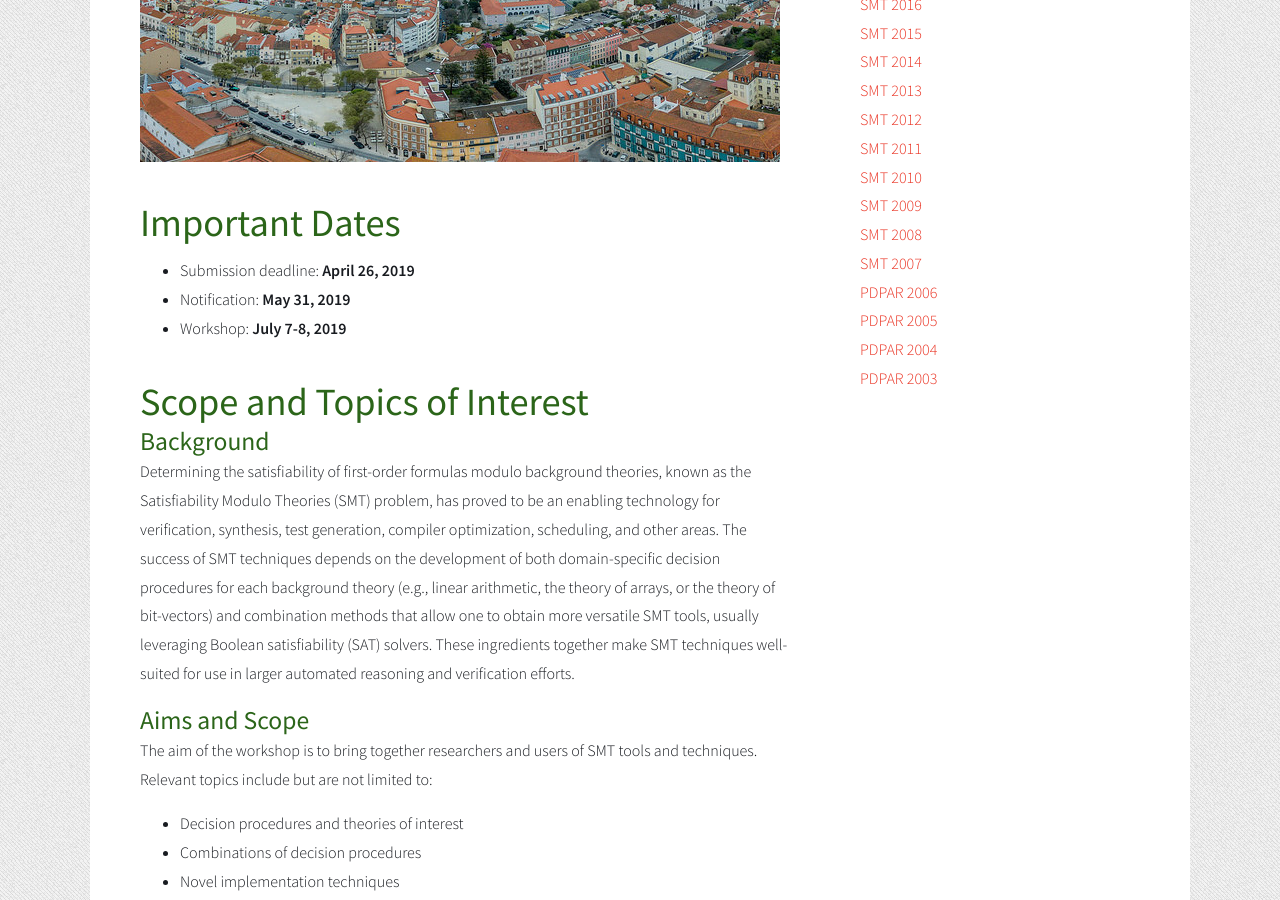
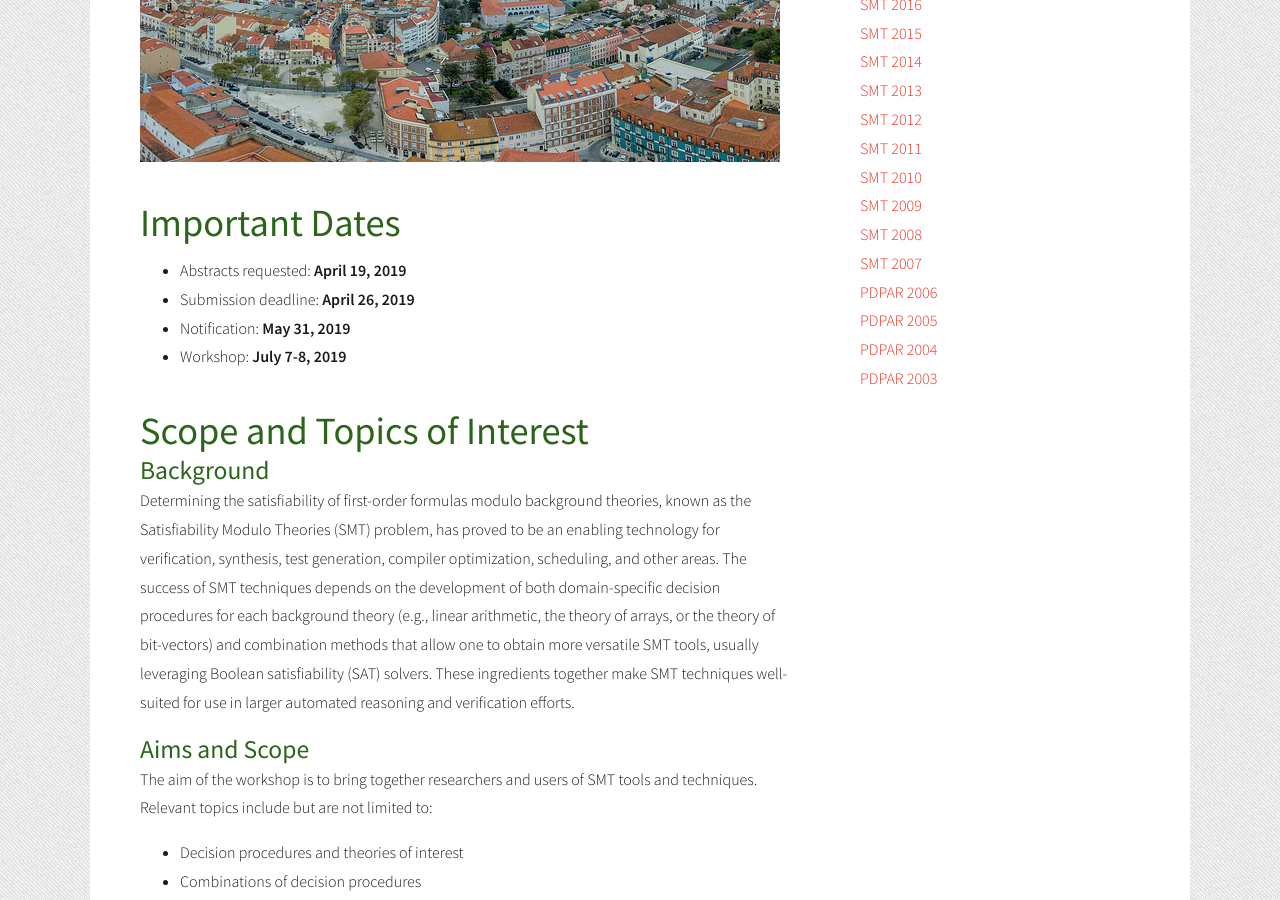
Before and after one commit to smt2019/smt2019.github.io, a Jekyll site: the page built from index.html, in a window 1280 px wide and 900 px high, scrolled down 489 px. Built offline with Jekyll 4.4.1, drawn with Linux system fonts in a browser that asks for light colours.

Commit message:
Add abstract request date

```diff
--- a/cfp.html
+++ b/cfp.html
@@ -46,6 +46,7 @@ learning and statistical reasoning, are especially encouraged.
 <h3>Important Dates</h3>
 <div class="entry">
   <ul>
+    <li>Abstracts requested: <b>April 19, 2019</b></li>
     <li>Submission deadline: <b>April 26, 2019</b></li>
     <li>Notification: <b>May 31, 2019</b></li>
     <li>Workshop: <b>July 7-8, 2019</b> </li>
--- a/index.html
+++ b/index.html
@@ -7,6 +7,7 @@ layout: layout
 <h2>Important Dates</h2>
 <div class="entry">
   <ul>
+    <li>Abstracts requested: <b>April 19, 2019</b></li>
     <li>Submission deadline: <b>April 26, 2019</b></li>
     <li>Notification: <b>May 31, 2019</b></li>
     <li>Workshop: <b>July 7-8, 2019</b> </li>
```
